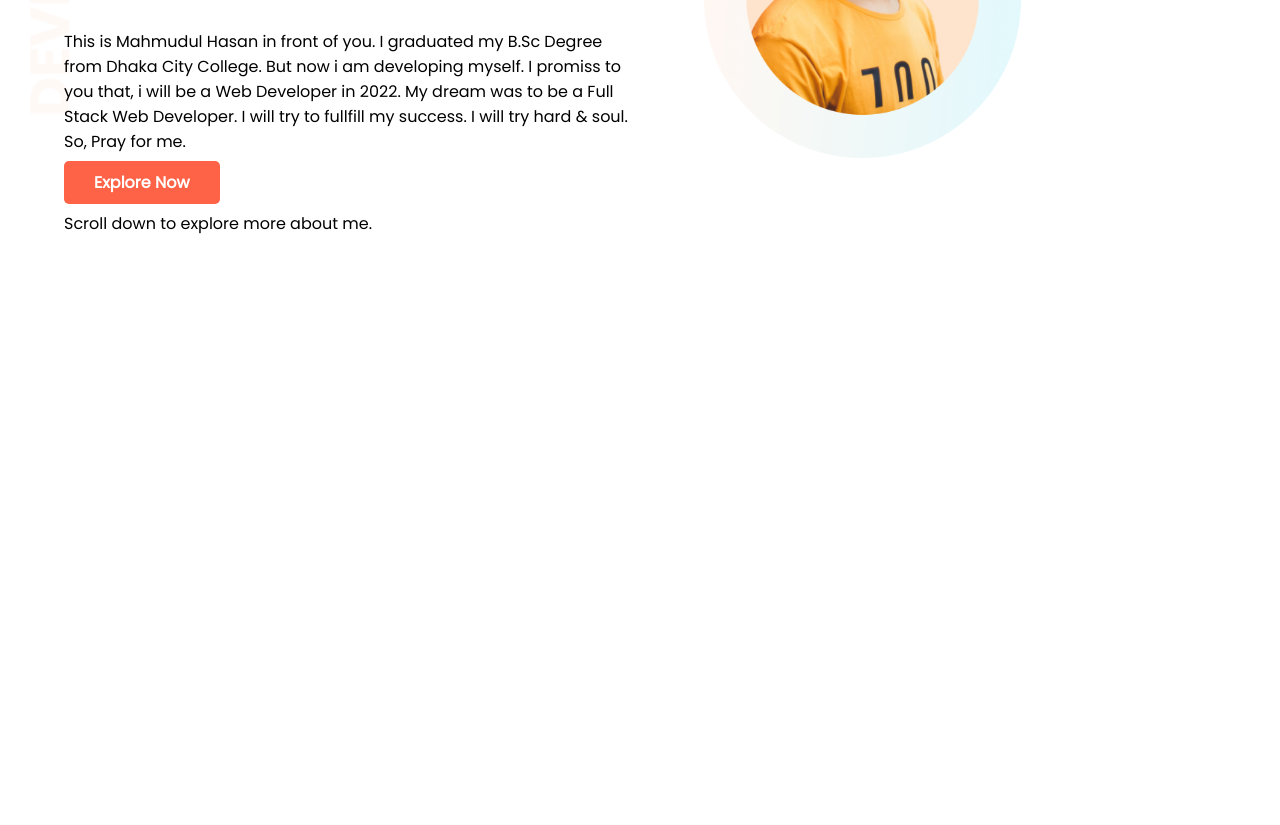
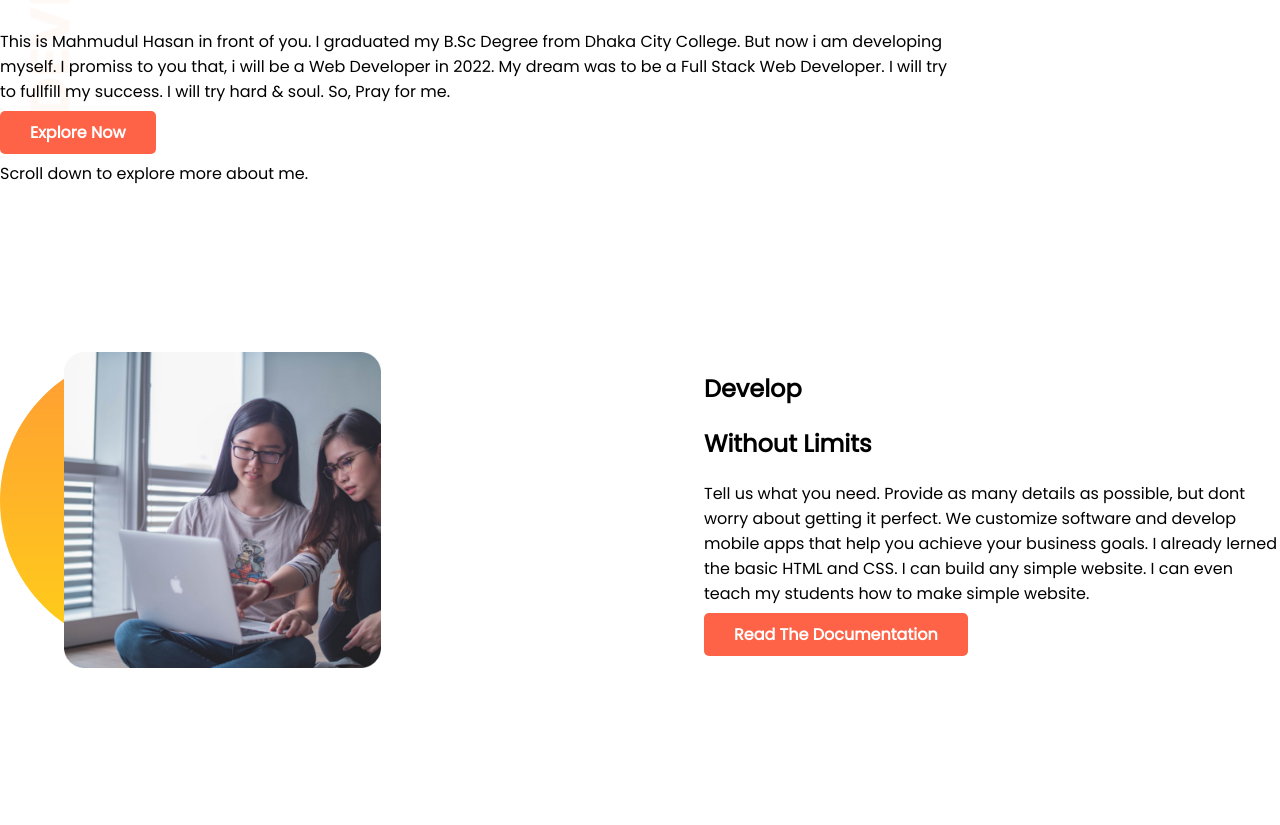
Before and after one commit to samratbd182/assignment-1, a plain HTML site: page index.html in a window 1280 px wide. Shown: the part 246-1071 px from the top of the page. Before the commit the page ends 800 px from the top, so only its background shows below. Drawn offline with Linux system fonts and the light colour scheme.

Commit message:
dream added

```diff
--- a/index.html
+++ b/index.html
@@ -12,7 +12,7 @@
 </head>
 <body>
     <section class="top-banner">
-        <div class="half-width">
+        <div We customize software and develop mobile apps that help you achieve your business goals.>
             <h1>Stay Focused on</h1>
             <h1 class="orange-color">Mission 2022</h1>
             <p>This is Mahmudul Hasan in front of you. I graduated my B.Sc Degree from Dhaka City College. But now i am developing myself. I promiss to you that, i will be a Web Developer in 2022. My dream was to be a Full Stack Web Developer. I will try to fullfill my success. I will try hard & soul. So, Pray for me.</p>
@@ -23,5 +23,16 @@
             <img src="images/person-2.png" alt="">
         </div>
     </section>
+    <section class="dream-big">
+        <div class="half-width">
+            <img src="images/coding.png" alt="">
+        </div>
+        <div class="half-width">
+            <h2>Develop</h2>
+            <h2>Without Limits</h2>
+            <p>Tell us what you need. Provide as many details as possible, but dont worry about getting it perfect. We customize software and develop mobile apps that help you achieve your business goals. I already lerned the basic HTML and CSS. I can build any simple website. I can even teach my students how to make simple website.</p>
+            <a class="link-button" target="_blank" href="https://www.facebook.com/mahmudulhasansamrat.samrat/">Read The Documentation</a>
+        </div>
+    </section>
 </body>
 </html>
--- a/style.css
+++ b/style.css
@@ -10,6 +10,7 @@ h1 {
 }
 section {
   display: flex;
+  margin-bottom: 150px;
 }
 .half-width {
   width: 50%;
@@ -30,3 +31,7 @@ section {
   background-image: url(images/top-banner.png);
   background-repeat: no-repeat;
 }
+.dream-big {
+  background-image: url(images/dream-bg.png);
+  background-repeat: no-repeat;
+}
```
Also changed, not shown: images/coding.png (added), images/dream-bg.png (added).
